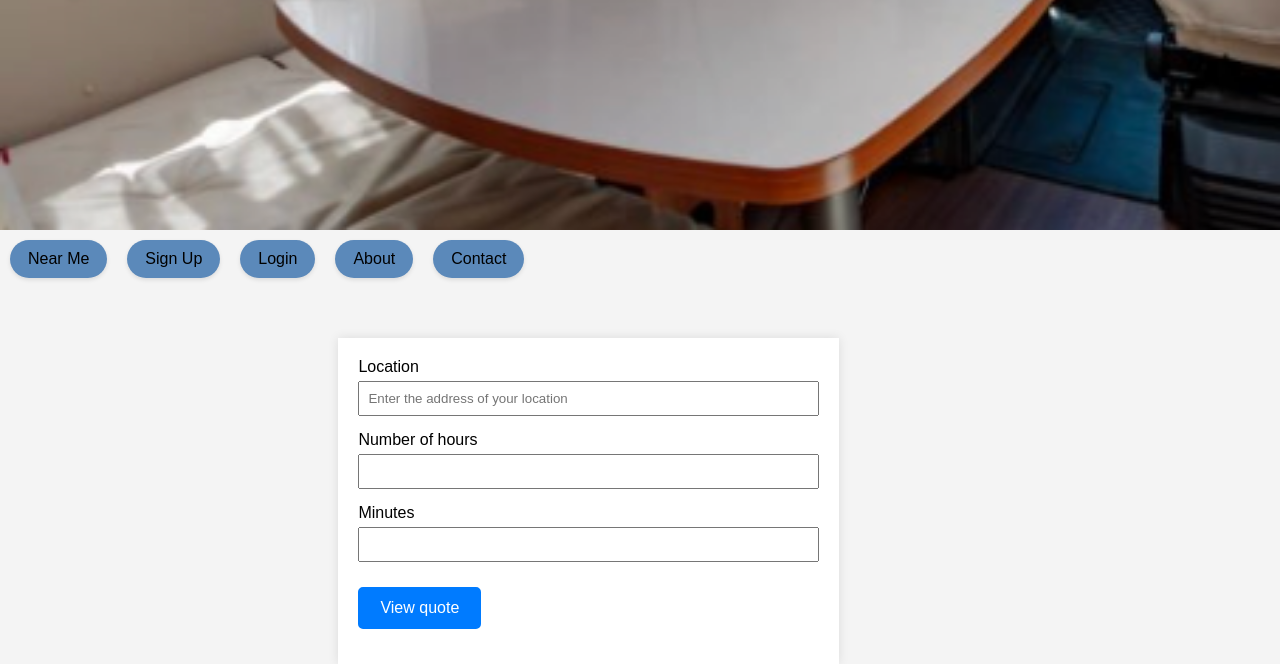
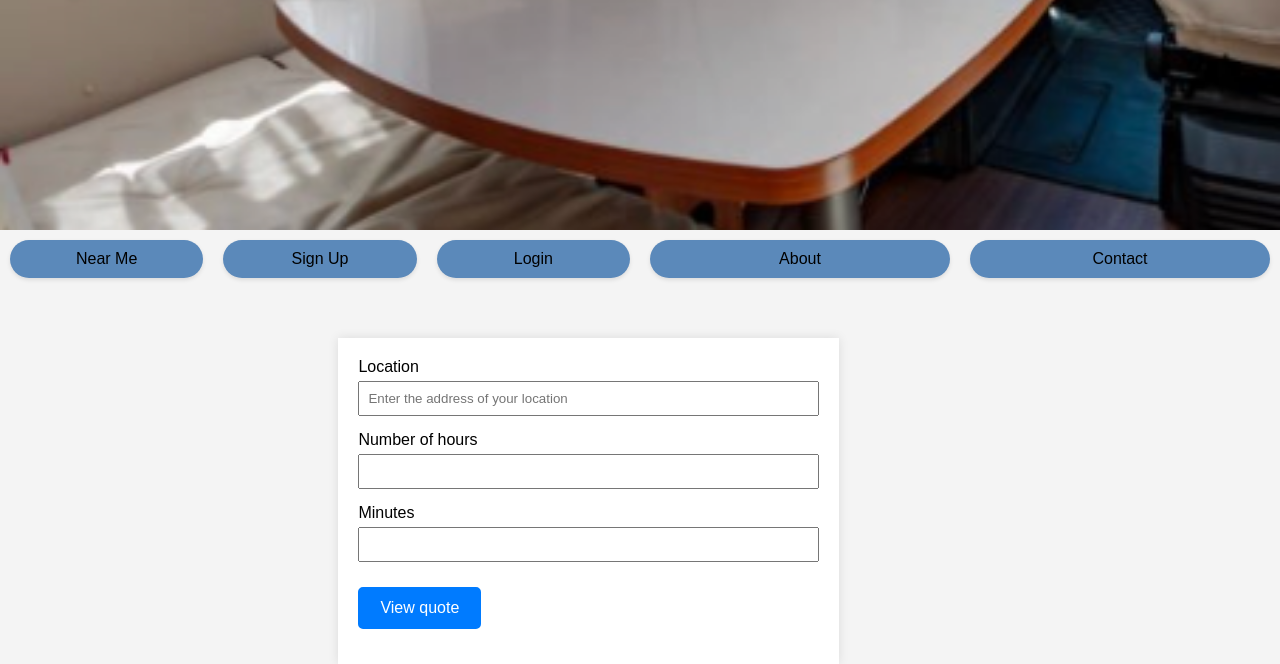
Before and after one commit to dniyomukiza/nearme, a Flask app: page / in a window 1280 px wide. Shown: the part 661-1325 px from the top of the page. Run offline with Flask 3, Linux system fonts and the light colour scheme.

Commit message:
fixing nav buttons

```diff
--- a/nearme/static/css/home.css
+++ b/nearme/static/css/home.css
@@ -9,6 +9,8 @@ img {
 
 /* styles for navbar links */
 nav a {
+    flex: 1;
+    text-align: center;
     margin: 0 10px;
     text-decoration: none;
     color: black;
@@ -49,15 +51,18 @@ header {
 
 nav {
     display: flex;
+    width: 100%;
     align-items: center;
 }
 
 nav .left, nav .right {
     display: flex;
+    flex: 1;
+    justify-content: center;
 }
 
 .right {
-    margin-left: auto;
+    justify-content: flex-end;
 }
 
 .content {
@@ -110,3 +115,17 @@ nav .left, nav .right {
 .btn:hover {
     background-color: #0056b3;
 }
+
+/* Responsive adjustments */
+@media (max-width: 768px) {
+    nav {
+        flex-direction: column;
+    }
+    nav .left, nav .right {
+        justify-content: center;
+    }
+    nav a {
+        margin: 5px 0;
+        width: 100%;
+    }
+}
```
Also changed, not shown: nearme/templates/parent.html (line endings or trailing spaces), 1 other file.
